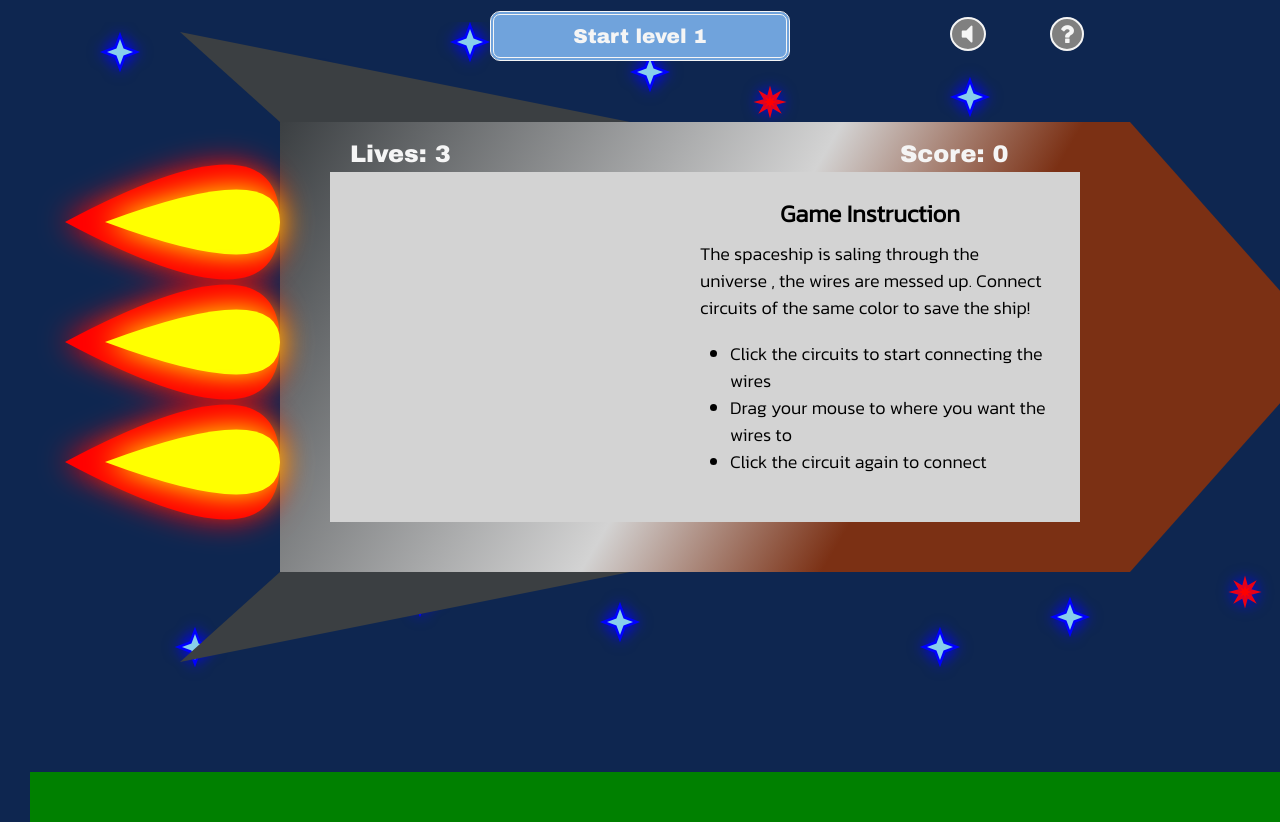
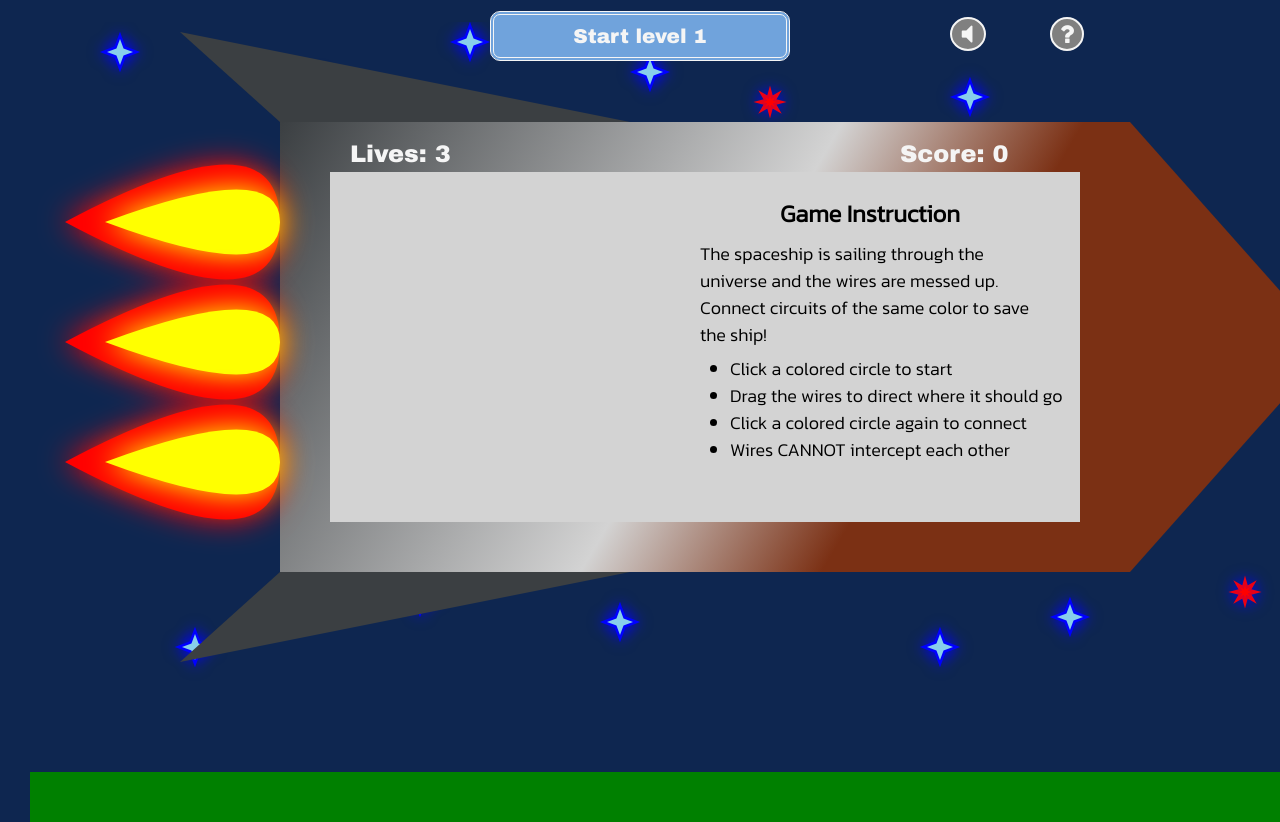
Before and after one commit to shiwen1209/AA_Javascript_Project, a website: page index.html in a window 1280 px wide. Shown: the part 98-920 px from the top of the page. Drawn offline with Linux system fonts and the light colour scheme; a web font is replaced by a local one.

Commit message:
updated user instructions

```diff
--- a/index.html
+++ b/index.html
@@ -59,12 +59,13 @@
     <p class= "game-text" id="instruction-title">Game Instruction</p>
 
     <p class ="instruction-body">
-        The spaceship is saling through the universe , the wires are messed up. Connect circuits of the same color to save the ship!
+        The spaceship is sailing through the universe and the wires are messed up. Connect circuits of the same color to save the ship!
     </p>
     <ul class = "instruction-body">
-        <li class ="instruction-body">Click the circuits to start connecting the wires</li>
-        <li class ="instruction-body">Drag your mouse to where you want the wires to</li>
-        <li class ="instruction-body">Click the circuit again to connect</li>
+        <li class ="instruction-body">Click a colored circle to start </li>
+        <li class ="instruction-body">Drag the wires to direct where it should go</li>
+        <li class ="instruction-body">Click a colored circle again to connect</li>
+        <li class="instruction-body">Wires CANNOT intercept each other</li>
     </ul>
 </div>
 
--- a/src/index.scss
+++ b/src/index.scss
@@ -123,7 +123,7 @@ ul.instruction-body {
     width: 350px;
     height: 350px;
     left: 690px;
-    top: 420px;
+    top: 435px;
 
 }
 
```
Also changed, not shown: dist/main.css.
